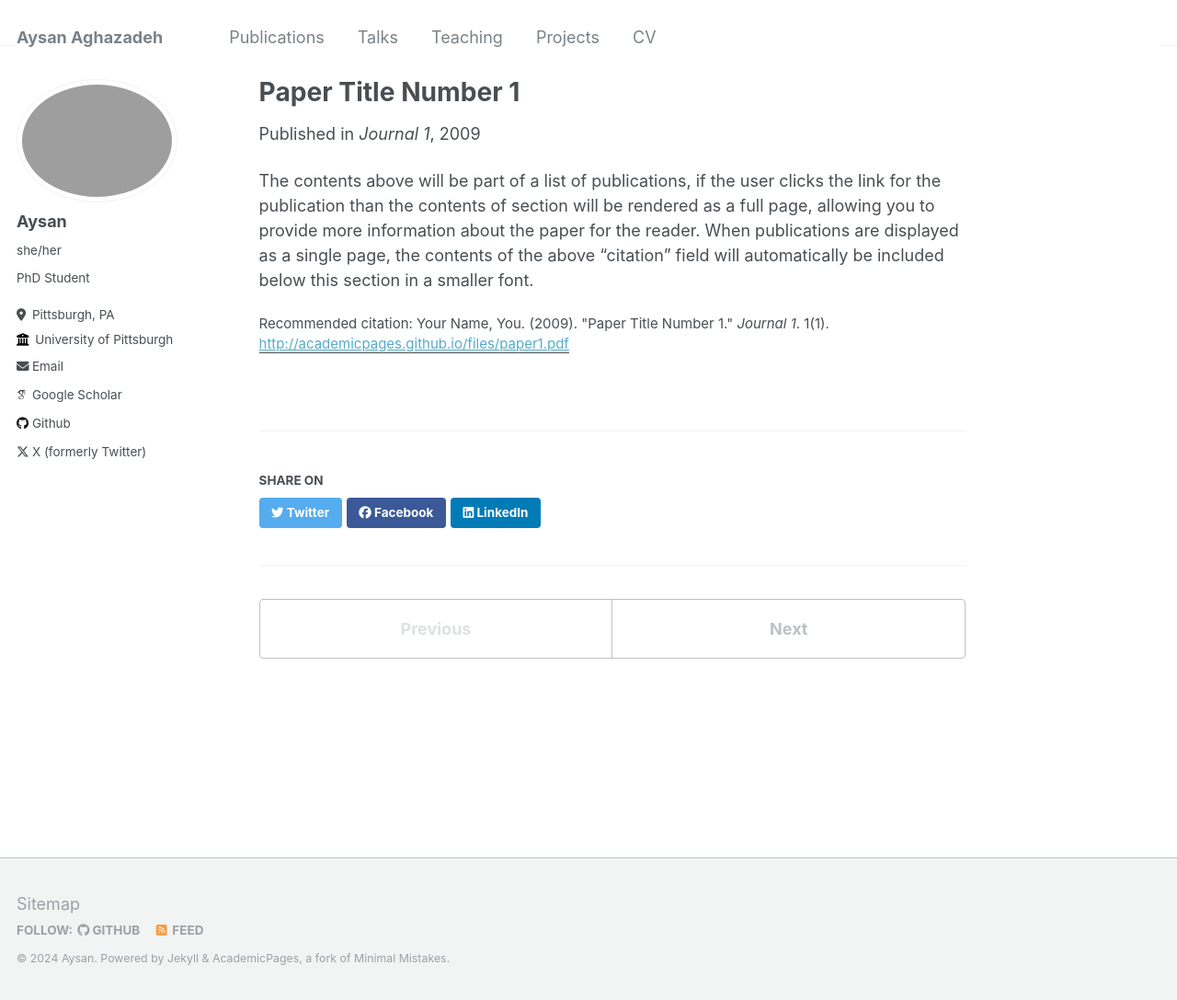
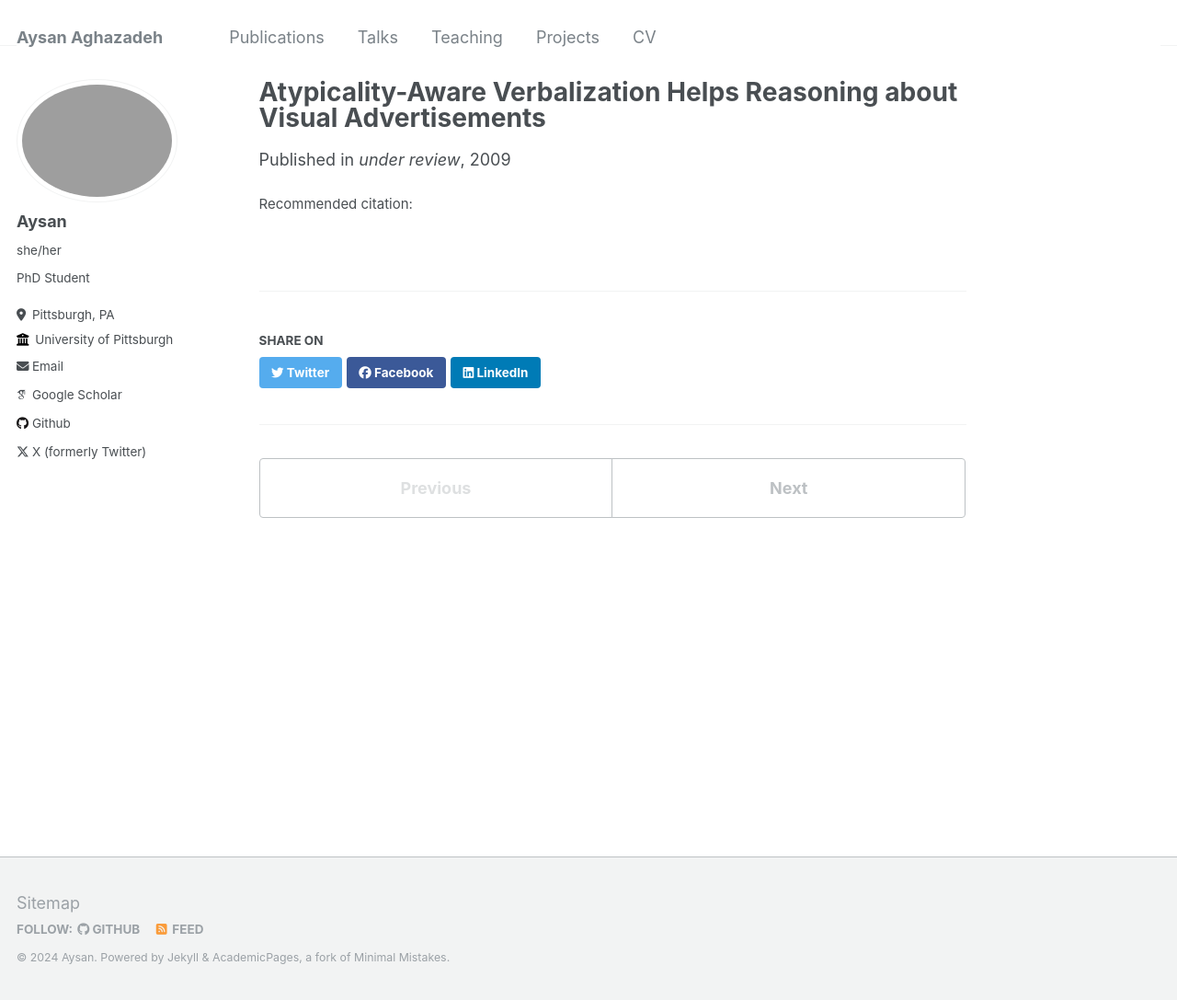
Before and after one commit to aysanaghazadeh/aysanaghazadeh.github.io, a Jekyll site: the page built from _publications/2009-10-01-paper-title-number-1.md, in a window 1280 px wide and 1087 px high. Shown: the whole window at 92% size. Built offline with Jekyll 4.4.1, drawn with Linux system fonts in a browser that asks for light colours; some web fonts are replaced.

Commit message:
Update 2009-10-01-paper-title-number-1.md

```diff
--- a/_publications/2009-10-01-paper-title-number-1.md
+++ b/_publications/2009-10-01-paper-title-number-1.md
@@ -1,12 +1,10 @@
 ---
-title: "Paper Title Number 1"
+title: "Atypicality-Aware Verbalization Helps Reasoning about Visual Advertisements"
 collection: publications
 permalink: /publication/2009-10-01-paper-title-number-1
-excerpt: 'This paper is about the number 1. The number 2 is left for future work.'
+excerpt: 'This paper is about the reasoning on advertisement images, introducing 3 tasks that can help the reasoning process.'
 date: 2009-10-01
-venue: 'Journal 1'
-paperurl: 'http://academicpages.github.io/files/paper1.pdf'
-citation: 'Your Name, You. (2009). &quot;Paper Title Number 1.&quot; <i>Journal 1</i>. 1(1).'
+venue: 'under review'
+paperurl: ''
+citation: ''
 ---
-
-The contents above will be part of a list of publications, if the user clicks the link for the publication than the contents of section will be rendered as a full page, allowing you to provide more information about the paper for the reader. When publications are displayed as a single page, the contents of the above "citation" field will automatically be included below this section in a smaller font.
```
